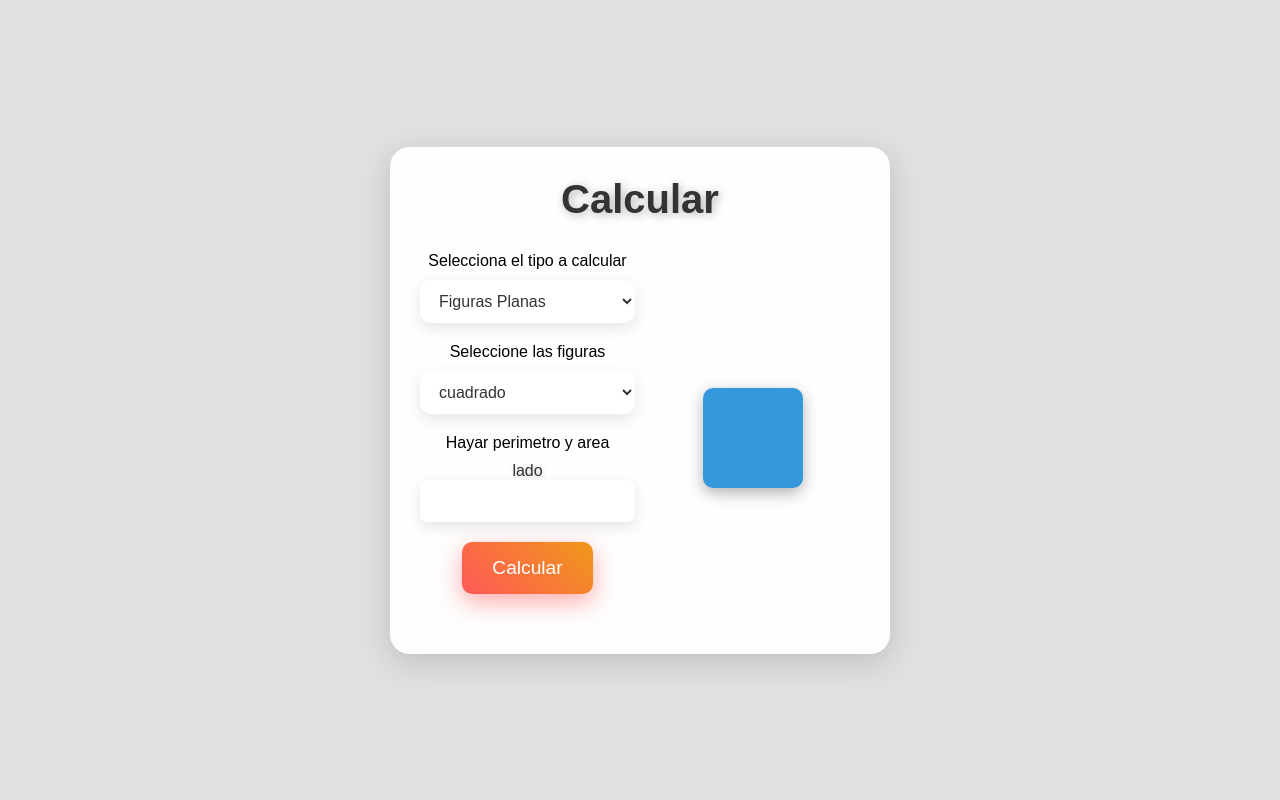
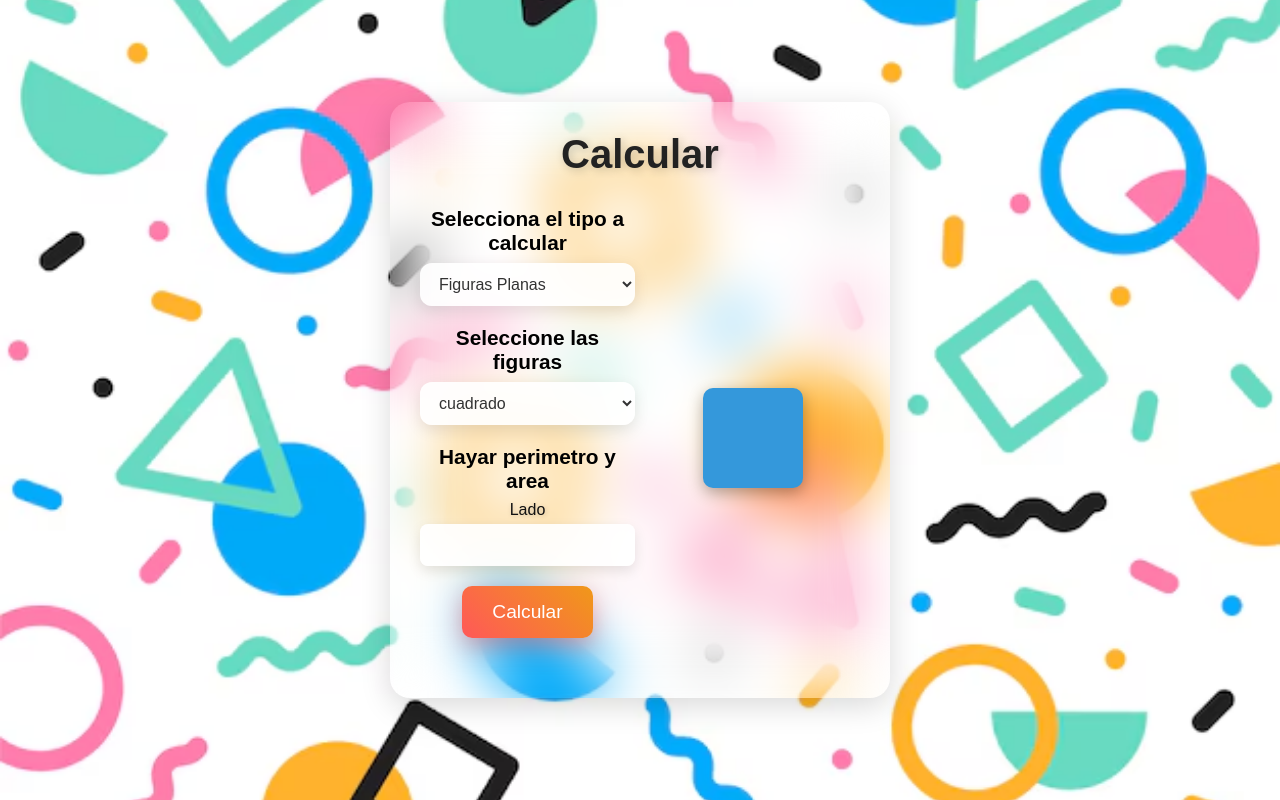
Before and after one commit to Victordi10/figuras, a plain HTML site: page index.html in a window 1280 px wide. Drawn offline with Linux system fonts and the light colour scheme.

Commit message:
agregue img de fondo por tipo

```diff
--- a/index.html
+++ b/index.html
@@ -13,7 +13,7 @@
             <div class="containerFormFiguras" id="containerFormFiguras">
                 <div class="formFiguras" id="formFiguras">
                     <div class="seccion_form">
-                        <p>Selecciona el tipo a calcular</p>
+                        <h2>Selecciona el tipo a calcular</h2>
                         <select name="" id="tipo">
                             <option value="1">Figuras Planas</option>
                             <option value="2">Solidos regulares</option>
--- a/js/script.js
+++ b/js/script.js
@@ -41,7 +41,7 @@ const crearContenido =(texto, contenido)=>{
         const seccionForm = document.createElement('div')
         seccionForm.classList.add("seccion_form")
 
-        const seccionTitulo = document.createElement('p')
+        const seccionTitulo = document.createElement('h2')
         seccionTitulo.textContent = texto
         seccionTitulo.classList.add(`formTitlt${countTitle}`)
 
@@ -79,11 +79,13 @@ tipo.addEventListener("input",()=>{
         mostrarFiguras(fPlanas)
         mostrarInputs()
         mostrarFormas()
+        estilosPlanas()
 
     }else{
         mostrarFiguras(fSolidos)
         mostrarInputs()
         mostrarFormas()
+        estilosSolidos()
     }
 })
 
@@ -148,3 +150,16 @@ const mostrarFormas =()=>{
         forma.classList.add(fArray)
     }
 }
+
+//script para animaciones segun el tipo
+const estilosPlanas =()=>{
+    //cambio la imagen de fondo
+    document.documentElement.style.setProperty('--imagen-fondo', "url('../img/plana.jpeg')");
+
+}
+
+const estilosSolidos =()=>{
+    //cambio la imagen de fondo
+    document.documentElement.style.setProperty('--imagen-fondo', "url('../img/solido.jpeg')");
+
+}
--- a/style/estilos.css
+++ b/style/estilos.css
@@ -5,8 +5,15 @@
     font-family: 'Poppins', sans-serif;
 }
 
+:root{
+    --imagen-fondo:url('../img/plana.jpeg');
+}
+
 body {
-    background-color: #e0e0e0; /* Color de fondo claro */
+    background:var(--imagen-fondo) ;
+    background-position: center;
+    background-size: cover;
+    background-repeat: no-repeat;
     min-height: 100vh;
     display: flex;
     justify-content: center;
@@ -15,15 +22,17 @@ body {
 }
 
 h1 {
-    color: #333; /* Color del texto del título */
+    color: #222; /* Color del texto del título */
     font-size: 2.5rem;
     margin-bottom: 20px;
-    text-shadow: 2px 2px 10px rgba(0, 0, 0, 0.3);
+    text-shadow: 2px 2px 10px rgba(0, 0, 0, 0.2);
     grid-area: 'titulo';
     grid-column: span 2;
     align-items: center;
 }
-
+h2{
+    font-size: calc(8px + 1vw);
+}
 .container {
     display: grid;
     grid-template-columns: repeat(2, 1fr);
@@ -38,10 +47,9 @@ h1 {
     width: 100%;
     max-width: 500px;
     padding: 30px;
-    background: rgba(255, 255, 255, 0.95); /* Fondo del contenedor más claro */
     border-radius: 20px;
     box-shadow: 0px 8px 30px rgba(0, 0, 0, 0.15);
-    backdrop-filter: blur(10px);
+    backdrop-filter: blur(30px);
 }
 
 .containerFormFiguras {
@@ -67,7 +75,7 @@ h1 {
     flex-direction: column;
     align-items: center;
     justify-content: center;
-    gap: 10px;
+    gap: 8px;
     width: 100%;
     text-align: center;
 }
@@ -102,11 +110,19 @@ select:focus {
     gap: 15px;
     width: 100%;
 }
+.formInputDatos div{
+    display: flex;
+    flex-direction: column;
+    align-items: center;
+    justify-content: center;
+    gap: 5px;
+}
 
 .labelDato {
     font-size: 1rem;
-    color: #333; /* Color del texto de las etiquetas */
+    color: #111; /* Color del texto de las etiquetas */
     text-shadow: 1px 1px 5px rgba(0, 0, 0, 0.2);
+    text-transform: capitalize;
 }
 
 .inputDato {
@@ -143,6 +159,7 @@ select:focus {
     background: linear-gradient(45deg, #ff7e5f, #feb47b); /* Color del botón al pasar el mouse */
     transform: translateY(-2px);
     box-shadow: 0px 10px 30px rgba(255, 88, 88, 0.7);
+    transition: background 0.3s ease, transform 0.2s ease;
 }
 
 .botonCalcular:active {
```
Also changed, not shown: img/plana.jpeg (added), img/solido.jpeg (added).
